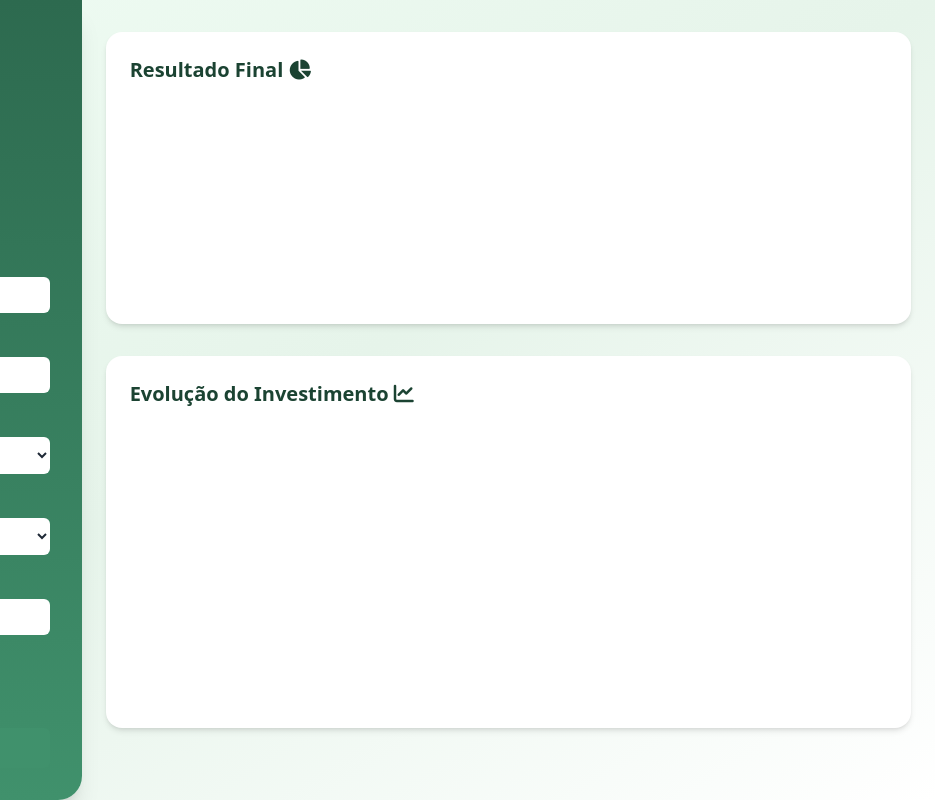
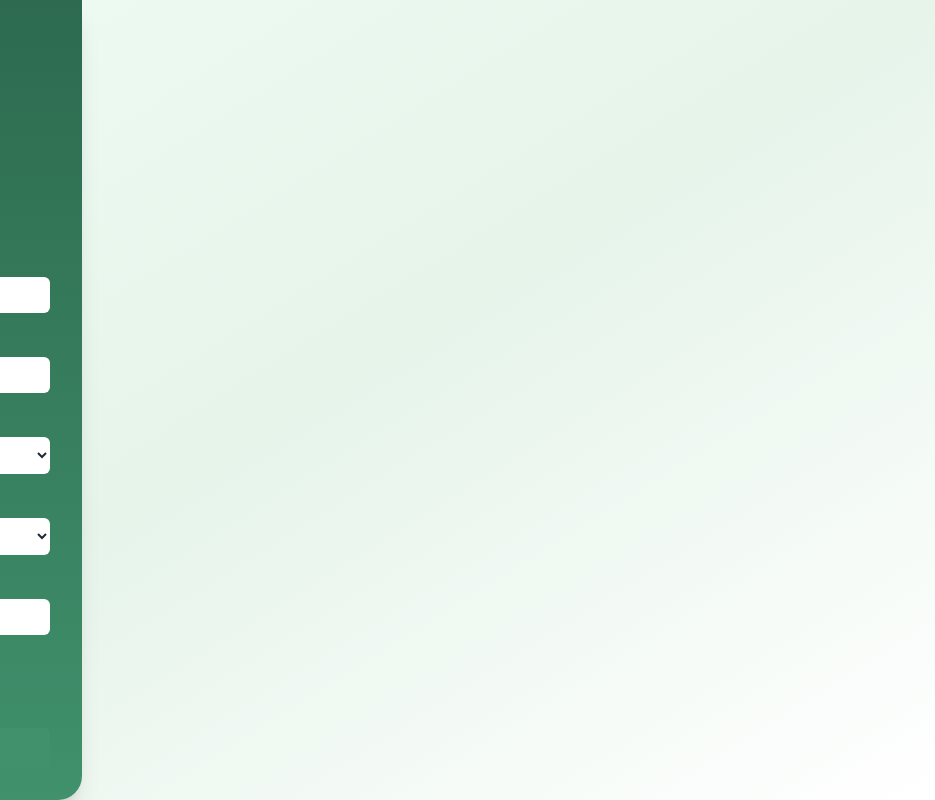
Before and after one commit to ArthurSenna25/investment-calculator, a website built with Vite: page index.html in a window 1280 px wide. Shown: the full height of the page, 345-1280 px from the left. Built offline with nearby package versions, Linux system fonts and the light colour scheme.

Commit message:
chore: comment out the graph logic to implement table logic

```diff
--- a/index.html
+++ b/index.html
@@ -173,7 +173,7 @@
 
     <!-- Main -->
     <main class="md:col-span-2 px-4 sm:px-6 py-8 space-y-8">
-      <section id="charts-container" class="space-y-8">
+      <!-- <section id="charts-container" class="space-y-8">
         <div class="bg-white rounded-2xl shadow-md p-6 max-w-4xl mx-auto">
           <h2 class="text-xl font-bold text-[#1b4332] mb-4">
             Resultado Final <i class="fas fa-chart-pie"></i>
@@ -193,7 +193,8 @@
             <canvas id="progression" class="w-full max-h-[280px]"></canvas>
           </div>
         </div>
-      </section>
+      </section> -->
+
     </main>
 
     <script type="module" src="./src/main.js"></script>
--- a/src/main.js
+++ b/src/main.js
@@ -1,4 +1,4 @@
-import '@fortawesome/fontawesome-free/css/all.min.css';
+import "@fortawesome/fontawesome-free/css/all.min.css";
 import { generateReturnsArray } from "./investmentGoals";
 import { Chart } from "chart.js/auto";
 
@@ -187,6 +187,6 @@ for (const formElement of form) {
 }
 
 // Add event listener to the form submission
-form.addEventListener("submit", renderProgression);
+// form.addEventListener("submit", renderProgression);
 
 clearFormButton.addEventListener("click", clearForm);
```
